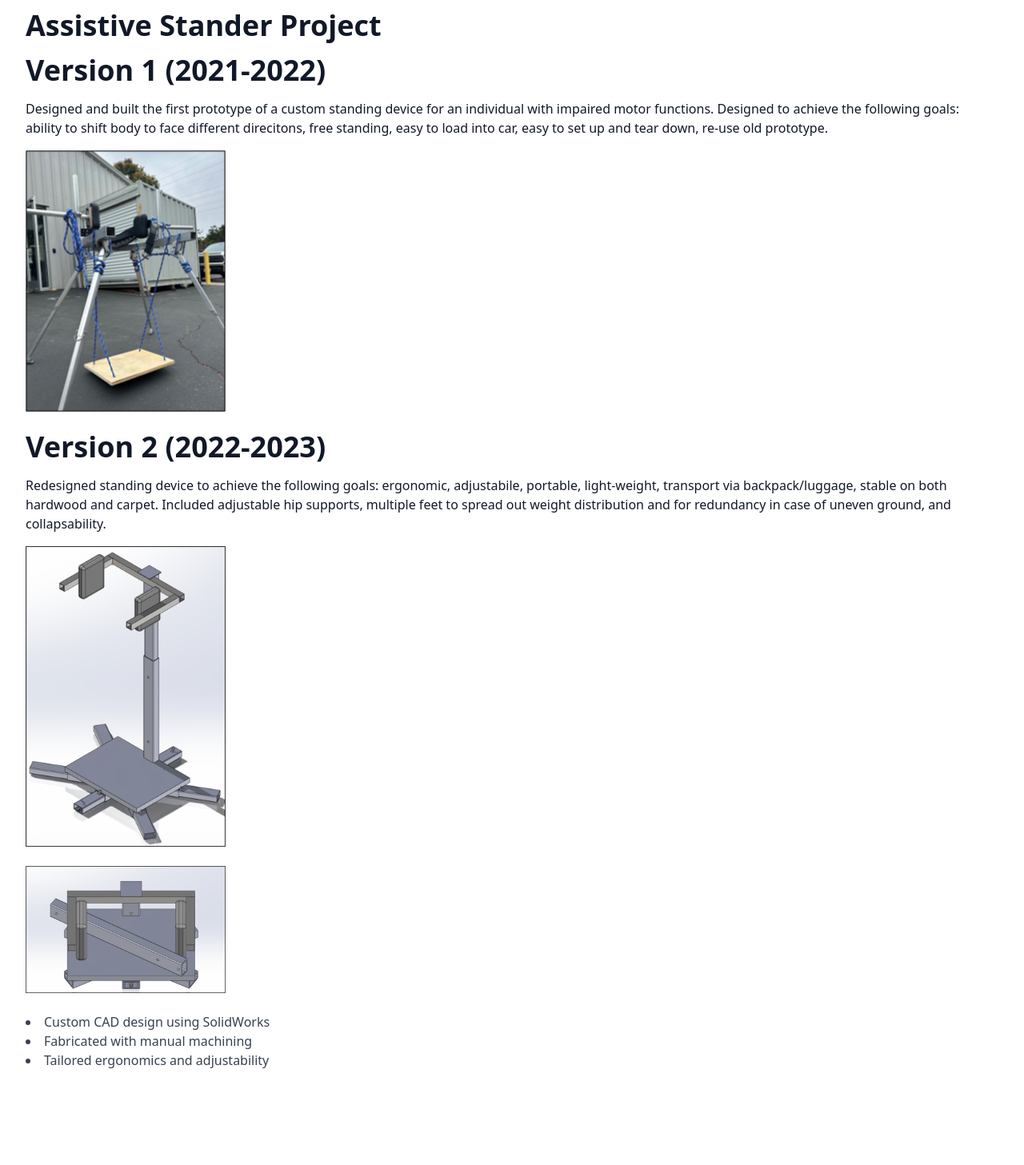
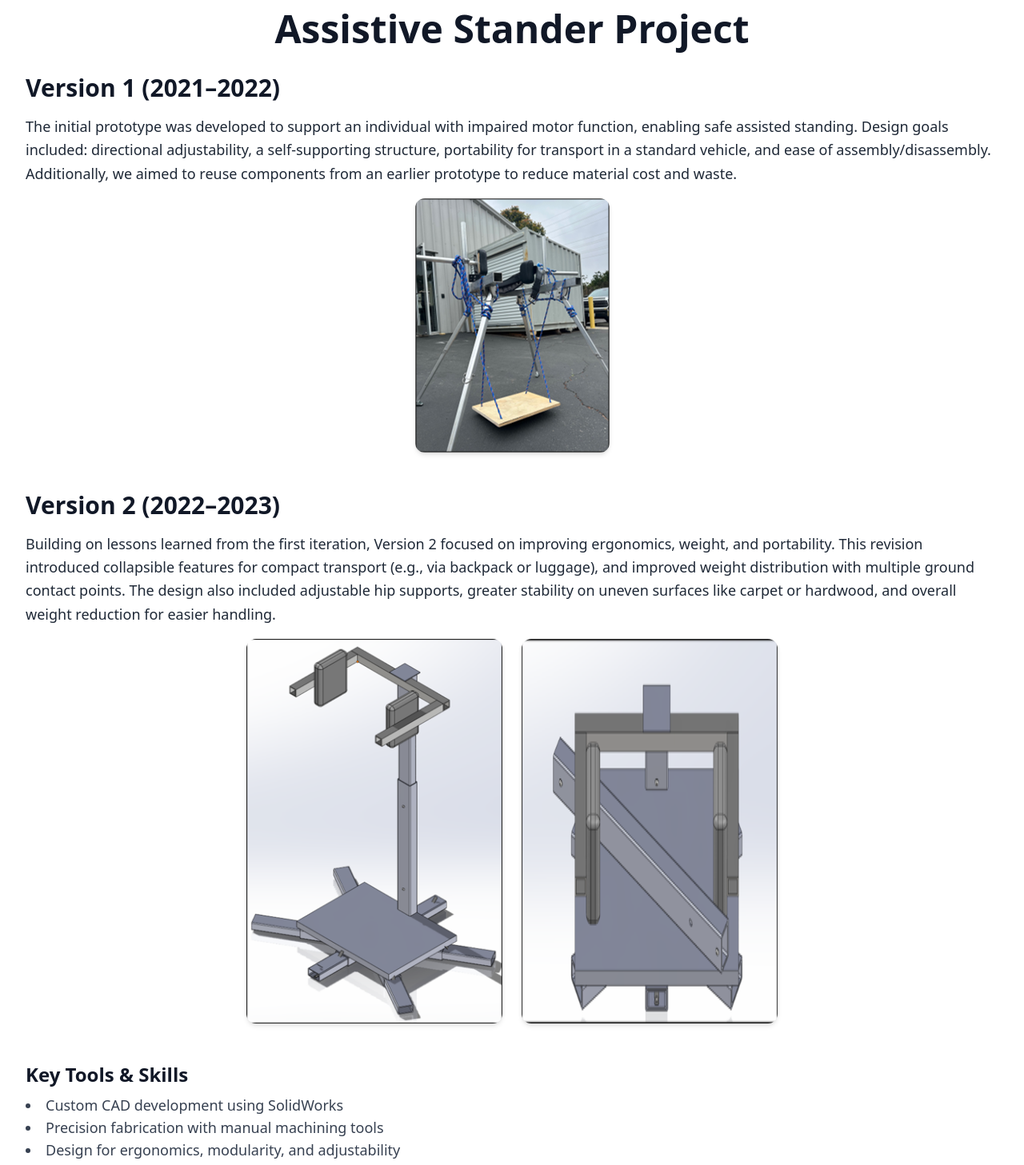
Before and after one commit to JackKingLeon/Portfolio, a React (Create React App) app: page /projects/StanderProject in a window 1280 px wide. Shown: the part 20-1477 px from the top of the page at 80% size. Before the commit the page ends 1406 px from the top, so only its background shows below. Built offline with nearby package versions, Linux system fonts and the light colour scheme.

Commit message:
Revised Stander

```diff
--- a/src/pages/projects/StanderProject.jsx
+++ b/src/pages/projects/StanderProject.jsx
@@ -2,53 +2,66 @@
 export default function StanderProject() {
   return (
     <main className="min-h-screen p-8 bg-white font-sans text-gray-900">
-      <h1 className="text-4xl font-bold mb-4">Assistive Stander Project</h1>
+      <h1 className="text-5xl font-bold mb-8 text-center">
+        Assistive Stander Project
+      </h1>
 
-      <h3 className="text-4xl font-bold mb-4">Version 1 (2021-2022) </h3>
-
-      <p className="mb-4">
-        Designed and built the first prototype of a custom standing device for
-        an individual with impaired motor functions. Designed to achieve the
-        following goals: ability to shift body to face different direcitons,
-        free standing, easy to load into car, easy to set up and tear down,
-        re-use old prototype.
+      {/* Version 1 */}
+      <section className="mb-12">
+        <h2 className="text-3xl font-semibold mb-4">Version 1 (2021–2022)</h2>
+        <p className="mb-4 leading-relaxed text-lg text-gray-800">
+          The initial prototype was developed to support an individual with
+          impaired motor function, enabling safe assisted standing. Design goals
+          included: directional adjustability, a self-supporting structure,
+          portability for transport in a standard vehicle, and ease of
+          assembly/disassembly. Additionally, we aimed to reuse components from
+          an earlier prototype to reduce material cost and waste.
         </p>
+        <div className="flex justify-center mb-6">
           <img
             src="/images/standerV1.png"
-        alt="Assistive Stander"
-        width={250}
-        height={250}
-        className="mb-6"
+            alt="Assistive Stander Version 1"
+            className="rounded-xl shadow-md max-w-xs"
           />
+        </div>
+      </section>
 
-      <h3 className="text-4xl font-bold mb-4">Version 2 (2022-2023) </h3>
-
-      <p className="mb-4">
-        Redesigned standing device to achieve the following goals: ergonomic,
-        adjustabile, portable, light-weight, transport via backpack/luggage,
-        stable on both hardwood and carpet. Included adjustable hip supports,
-        multiple feet to spread out weight distribution and for redundancy in
-        case of uneven ground, and collapsability.
+      {/* Version 2 */}
+      <section className="mb-12">
+        <h2 className="text-3xl font-semibold mb-4">Version 2 (2022–2023)</h2>
+        <p className="mb-4 leading-relaxed text-lg text-gray-800">
+          Building on lessons learned from the first iteration, Version 2
+          focused on improving ergonomics, weight, and portability. This
+          revision introduced collapsible features for compact transport (e.g.,
+          via backpack or luggage), and improved weight distribution with
+          multiple ground contact points. The design also included adjustable
+          hip supports, greater stability on uneven surfaces like carpet or
+          hardwood, and overall weight reduction for easier handling.
         </p>
+        <div className="flex flex-wrap gap-6 justify-center mb-6">
           <img
             src="/images/standerV2.1.png"
-        alt="Assistive Stander"
-        width={250}
-        height={500}
-        className="mb-6"
+            alt="Assistive Stander Version 2 - Side View"
+            className="rounded-xl shadow-md max-w-xs"
           />
           <img
             src="/images/standerV2.2.png"
-        alt="Assistive Stander"
-        width={250}
-        height={250}
-        className="mb-6"
+            alt="Assistive Stander Version 2 - Folded"
+            className="rounded-xl shadow-md max-w-xs"
           />
-      <ul className="list-disc list-inside mb-4 text-gray-700">
-        <li>Custom CAD design using SolidWorks</li>
-        <li>Fabricated with manual machining</li>
-        <li>Tailored ergonomics and adjustability</li>
+        </div>
+      </section>
+
+      {/* Tools/Skills */}
+      <section>
+        <h3 className="text-2xl font-semibold mb-2">Key Tools & Skills</h3>
+        <ul className="list-disc list-inside text-lg text-gray-700">
+          <li>Custom CAD development using SolidWorks</li>
+          <li>Precision fabrication with manual machining tools</li>
+          <li>Design for ergonomics, modularity, and adjustability</li>
+          <li>Human-centered design principles for assistive technologies</li>
         </ul>
+      </section>
     </main>
   );
 }
```
Lines whose indentation alone changed are shown as unchanged.
